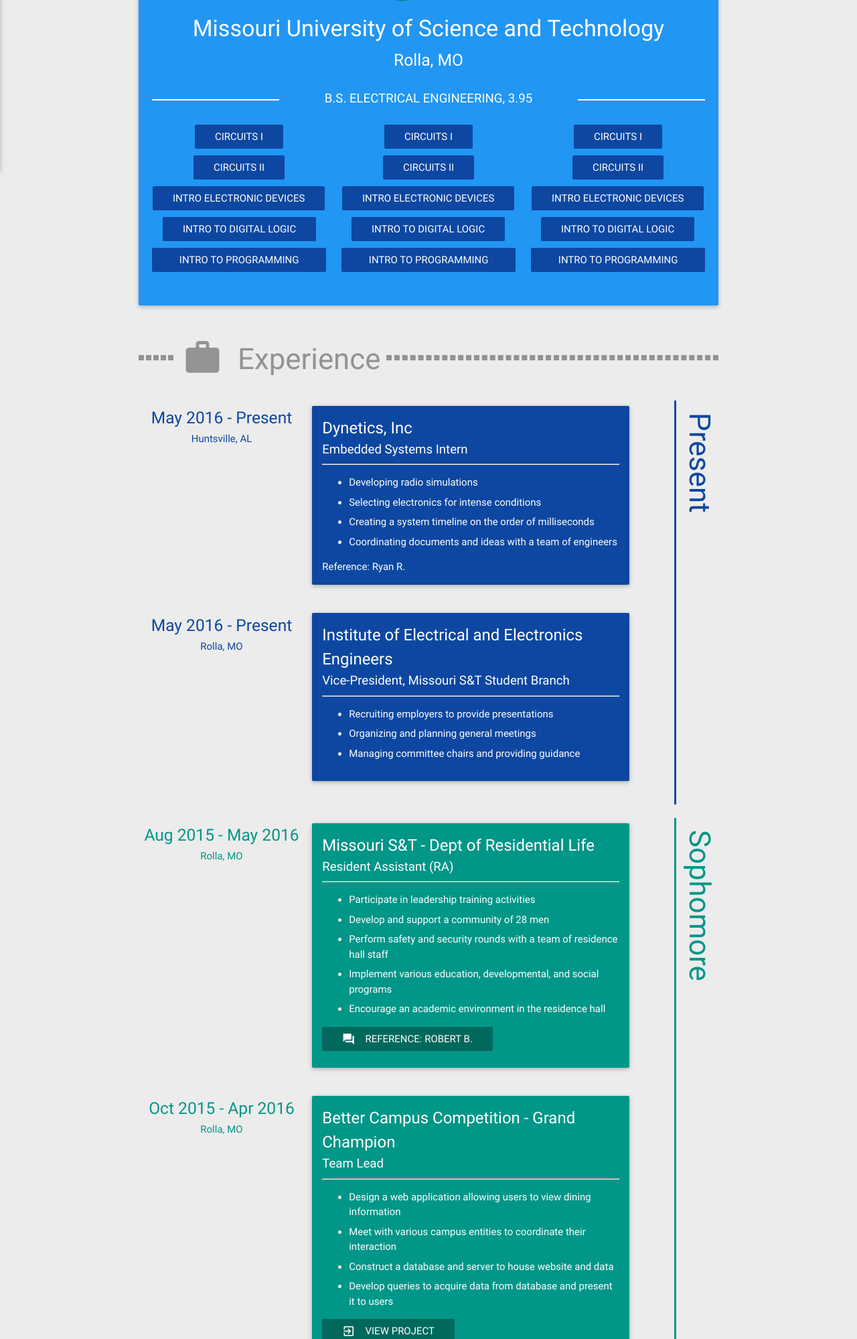
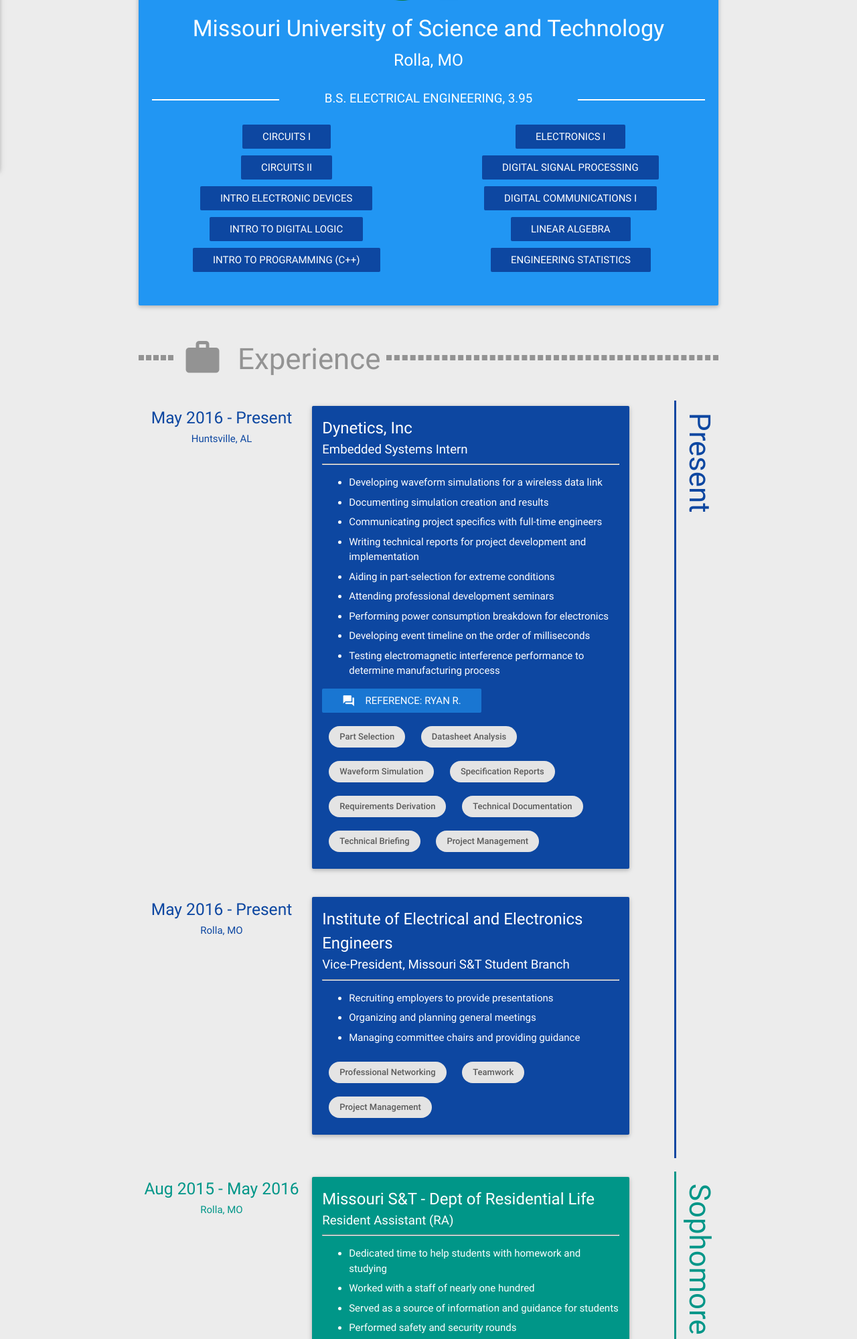
Before and after one commit to iprnq9/PersonalSite, a PHP site: page /resume.html in a window 1280 px wide. Shown: the part 605-2604 px from the top of the page at 67% size. Run offline with PHP 8.4, Linux system fonts and the light colour scheme; some libraries are stand-ins or nearby versions.

Commit message:
enhanced experience page

```diff
--- a/custom.css
+++ b/custom.css
@@ -257,3 +257,13 @@ body {
 .quick-facts hr {
     border: solid black 1px;
 }
+
+.chip {
+    margin: 10px;
+    text-align: center;
+}
+
+.justify {
+    text-align: justify;
+    text-align-last: justify;
+}
--- a/resume.html
+++ b/resume.html
@@ -94,7 +94,7 @@
                         </div>
                     </div>
                     <div class="row coursework hide-on-small-and-down">
-                        <div class="col s12 l4 center-align">
+                        <div class="col s12 l6 center-align">
                             <!-- Modal Trigger -->
                             <a class="waves-effect waves-light btn-flat blue darken-4 white-text modal-trigger" href="#ee2100">Circuits I</a>
                             <!-- Modal Structure -->
@@ -176,18 +176,18 @@
                                 </div>
                             </div><br>
                         </div>
-                        <div class="col s12 l4 center-align">
+                        <div class="col s12 l6 center-align">
                             <!-- Modal Trigger -->
-                            <a class="waves-effect waves-light btn-flat blue darken-4 white-text modal-trigger" href="#ee2100">Circuits I</a>
+                            <a class="waves-effect waves-light btn-flat blue darken-4 white-text modal-trigger" href="#ee3100">Electronics I</a>
                             <!-- Modal Structure -->
-                            <div id="ee2100" class="modal black-text">
+                            <div id="ee3100" class="modal black-text">
                                 <div class="modal-content">
-                                    <h4>Circuits I &bull; Elec Eng 2100</h4>
-                                    <p>Circuit elements, signals, Kirchhoff's laws, network theorems, mesh and nodal analysis, transient and complete response of RL, RC, and RLC circuits. Prerequisites: Math 1215 (or 1221) with a grade of "C" or better. Students should enroll in Elec Eng 2100 and Elec Eng 2101 simultaneously.
+                                    <h4>Electronics I &bull; Elec Eng 3100</h4>
+                                    <p>Diode and transistor circuits, small signal analysis, amplifier design, differential and operational amplifiers, flipflop circuits and waveshaping. Prerequisites: Elec Eng 2120, Elec Eng 2200, Elec Eng 2201, and Comp Eng 2210 each with a grade of "C" or better. Passing grade on Elec Eng Advancement Exam II and III. Elec Eng 3101 is a corequisite.
                                     </p>
                                     <hr />
-                                    <h4>Circuits I Laboratory &bull; Elec Eng 2101</h4>
-                                    <p>Safety, basic measurements and meters, oscilloscopes, resistor networks, measurement of capacitors and inductors, RLC circuit response. Prerequisite: Preceded or accompanied by Elec Eng 2100. A student who drops Elec Eng 2100 must also drop Elec Eng 2101.
+                                    <h4>Electronics I Laboratory &bull; Elec Eng 3101</h4>
+                                    <p>Experiments in design with diodes, transistors, differential and operational amplifiers, and logic components. Prerequisites: Elec Eng 2120, Elec Eng 2200, Elec Eng 2201, and Comp Eng 2210 each with a grade of "C" or better. Passing grade on Elec Eng Advancement Exam II and III. Elec Eng 3100 is a corequisite.
                                     </p>
                                 </div>
                                 <div class="modal-footer">
@@ -195,12 +195,16 @@
                                 </div>
                             </div><br>
                             <!-- Modal Trigger -->
-                            <a class="waves-effect waves-light btn-flat blue darken-4 white-text modal-trigger" href="#ee2120">Circuits II</a>
+                            <a class="waves-effect waves-light btn-flat blue darken-4 white-text modal-trigger" href="#ee3410">Digital Signal Processing</a>
                             <!-- Modal Structure -->
-                            <div id="ee2120" class="modal black-text">
+                            <div id="ee3410" class="modal black-text">
                                 <div class="modal-content">
-                                    <h4>Circuits II &bull; Elec Eng 2120</h4>
-                                    <p>Analysis of steady state AC circuits, phasor notation, polyphase circuits, complex frequency and frequency response, magnetically coupled circuits. Prerequisites: Elec Eng 2100 and Math 2222 each with grade of "C" or better; passing the Elec Eng Advancement Exam I.
+                                    <h4>Digital Signal Processing &bull; Elec Eng 3410</h4>
+                                    <p>Analysis methods for discrete-time signals and systems in the time and frequency-domains including signal models and Fourier techniques. Continuous-time concepts are included as introductory material. Prerequisites: ELEC ENG 2120 with a grade of "C" or better; passing the ELEC ENG Advancement Exam II.
+                                    </p>
+                                    <hr />
+                                    <h4>Discrete Linear Systems Laboratory &bull; Elec Eng 3411</h4>
+                                    <p>Software tools for signal and system representation and for time and frequency-domain systems analysis. Prerequisites: Elec Eng 2120 with a grade of "C" or better; passing the Elec Eng Advancement Exam II. Preceded or accompanied by Elec Eng 3410.
                                     </p>
                                 </div>
                                 <div class="modal-footer">
@@ -209,31 +213,32 @@
                             </div><br>
 
                             <!-- Modal Trigger -->
-                            <a class="waves-effect waves-light btn-flat blue darken-4 white-text modal-trigger" href="#ee2200">Intro Electronic Devices</a>
+                            <a class="waves-effect waves-light btn-flat blue darken-4 white-text modal-trigger" href="#ee3430">Digital Communications I</a>
                             <!-- Modal Structure -->
-                            <div id="ee2200" class="modal black-text">
+                            <div id="ee3430" class="modal black-text">
                                 <div class="modal-content">
-                                    <h4>Introduction to Electronic Devices &bull; Elec Eng 2200</h4>
-                                    <p>Materials and device structures for applications in analog and digital electronics. Topics include characteristics and basic circuits for diodes, field-effect transistors, bipolar junction transistors, and operational amplifiers. Prerequisites: Elec Eng 2100, Elec Eng 2101, and Physics 2135 each with grade of "C" or better; passing the Elec Eng Advancement Exam I. Students should enroll in Elec Eng 2200 and Elec Eng 2201 simultaneously.</p>
+                                    <h4>Digital Communications &bull; Elec Eng 3430</h4>
+                                    <p>
+                                        Signals and systems for digital communications. Topics include signals and their spectra, source formatting and source coding, digital baseband data communication, and digital pass-band modulation and demodulation. Prerequisites: Elec Eng 2120 with a grade of "C" or better; passing the Elec Eng Advancement Exam II; accompanied by Elec Eng 3431.
+                                    </p>
                                     <hr />
-                                    <h4>Introduction to Electronic Devices Laboratory&bull; Elec Eng 2201</h4>
-                                    <p>Laboratory tools and measurement techniques for basic electronic circuits using diodes, field-effect transistors, bipolar junction transistors, and operational amplifiers. Topics include DC biasing and applications in analog and digital electronics. Prerequisites: Elec Eng 2100, Elec Eng 2101, and Physics 2135 each with grade of "C" or better; passing the Elec Eng Advancement Exam I. Preceded or accompanied by Elec Eng 2200.</p>
+                                    <h4>Digital Communications Laboratory&bull; Elec Eng 3431</h4>
+                                    <p>
+                                        Laboratory and software tools for the analysis of communications and for linear and non-linear signals and systems. Topics include spectral analysis, transforms, and applications. Prerequisites: Elec Eng 2120 and Elec Eng 2101 with a grade of "C" or better; passing the Elec Eng Advancement Exam II; preceded or accompanied by Elec Eng 3430.
+                                    </p>
                                 </div>
                                 <div class="modal-footer">
-                                    <a href="#!" class=" modal-action modal-close waves-effect waves-green btn-flat">Close</a>
+                                    <a href="#!" class=" modal-action modal-close waves-effect waves-blue btn-flat">Close</a>
                                 </div>
                             </div><br>
                             <!-- Modal Trigger -->
-                            <a class="waves-effect waves-light btn-flat blue darken-4 white-text modal-trigger" href="#cpe2210">Intro to Digital Logic</a>
+                            <a class="waves-effect waves-light btn-flat blue darken-4 white-text modal-trigger" href="#math3108">Linear Algebra</a>
                             <!-- Modal Structure -->
-                            <div id="cpe2210" class="modal black-text">
+                            <div id="math3108" class="modal black-text">
                                 <div class="modal-content">
-                                    <h4>Introduction to Digital Logic &bull; Comp Eng 2210</h4>
-                                    <p>Binary arithmetic, Boolean algebra, logic and memory elements, computer organization. Prerequisite: Sophomore standing. Comp Eng 2211 is also a co-requisite for Comp Eng and Elec Eng majors.
-                                    </p>
-                                    <hr />
-                                    <h4>Introduction to Digital Logic Lab &bull; Comp Eng 2211</h4>
-                                    <p>Introduction to digital design techniques, logic gates, Medium Scale Integration (MSI) parts and flipflops, Timing analysis, Programming and use of Programmable Logic Devices (PLD). Prerequisite: Preceded or accompanied by Comp Eng 2210.
+                                    <h4>Linear Algebra &bull; Math 3108</h4>
+                                    <p>
+                                        Systems of linear equations, matrices, vector spaces, inner products, linear transformations, determinants, and eigenvalues are studied. Prerequisite: Math 1215 or 1221 or 2222 with a grade of "C" or better.
                                     </p>
                                 </div>
                                 <div class="modal-footer">
@@ -241,16 +246,12 @@
                                 </div>
                             </div><br>
                             <!-- Modal Trigger -->
-                            <a class="waves-effect waves-light btn-flat blue darken-4 white-text modal-trigger" href="#cs1570">Intro to Programming (C++)</a>
+                            <a class="waves-effect waves-light btn-flat blue darken-4 white-text modal-trigger" href="#stat3115">Engineering Statistics</a>
                             <!-- Modal Structure -->
-                            <div id="cs1570" class="modal black-text">
+                            <div id="stat3115" class="modal black-text">
                                 <div class="modal-content">
-                                    <h4>Introduction to Programming (C++) &bull; Comp Sci 1570</h4>
-                                    <p>Programming design and development using C++. Emphasis placed on problem solving methods using good programming practices and algorithm design and development. Topics included are syntax/semantics, logical, relational and arithmetic operators, decision branching, loops, functions, file I/O, arrays, output formatting, C-strings, and an introduction to Object-Oriented Programming including the development and use of classes. Prerequisite: Accompanied by Comp Sci 1580.
-                                    </p>
-                                    <hr />
-                                    <h4>Introduction to Programming (C++) Laboratory &bull; Comp Sci 1580</h4>
-                                    <p>Practical applications of concepts learned in Computer Science 1570. Hands-on instruction in C++ developing, debugging, and testing programming projects. Prerequisite: Accompanied by Comp Sci 1570.
+                                    <h4>Engineering Statistics &bull; Stat 3115</h4>
+                                    <p>An introduction to statistical methods in engineering and the physical sciences dealing with basic probability, distribution theory, confidence intervals, significance tests, and sampling. Credit will be given for only one of Stat 3111, 3113, 3115 or 3117. Prerequisite: Math 1215 or 1221 with a grade of "C" or better.
                                     </p>
                                 </div>
                                 <div class="modal-footer">
@@ -258,7 +259,7 @@
                                 </div>
                             </div><br>
                         </div>
-                        <div class="col s12 l4 center-align">
+                        <div class="col s12 l4 hide center-align">
                             <!-- Modal Trigger -->
                             <a class="waves-effect waves-light btn-flat blue darken-4 white-text modal-trigger" href="#ee2100">Circuits I</a>
                             <!-- Modal Structure -->
@@ -371,12 +372,28 @@
                         <span class="position">Embedded Systems Intern</span>
                         <hr />
                         <ul class="duties">
-                            <li>Developing radio simulations</li>
-                            <li>Selecting electronics for intense conditions</li>
-                            <li>Creating a system timeline on the order of milliseconds</li>
-                            <li>Coordinating documents and ideas with a team of engineers</li>
+                            <li>Developing waveform simulations for a wireless data link</li>
+                            <li>Documenting simulation creation and results</li>
+                            <li>Communicating project specifics with full-time engineers</li>
+                            <li>Writing technical reports for project development and implementation</li>
+                            <li>Aiding in part-selection for extreme conditions</li>
+                            <li>Attending professional development seminars</li>
+                            <li>Performing power consumption breakdown for electronics</li>
+                            <li>Developing event timeline on the order of milliseconds</li>
+                            <li>Testing electromagnetic interference performance to determine manufacturing process</li>
                         </ul>
-                        <span class="reference">Reference: Ryan R.</span>
+                        <a class="waves-effect btn-flat white-text blue darken-2" href="#" target="_blank"><i class="material-icons left">forum</i>Reference: Ryan R.</a>
+
+                        <div class="hide-on-med-and-down">
+                            <div class="chip"><i class="material-icons"></i>Part Selection</div>
+                            <div class="chip"><i class="material-icons"></i>Datasheet Analysis</div>
+                            <div class="chip"><i class="material-icons"></i>Waveform Simulation</div>
+                            <div class="chip"><i class="material-icons"></i>Specification Reports</div>
+                            <div class="chip"><i class="material-icons"></i>Requirements Derivation</div>
+                            <div class="chip"><i class="material-icons"></i>Technical Documentation</div>
+                            <div class="chip"><i class="material-icons"></i>Technical Briefing</div>
+                            <div class="chip"><i class="material-icons"></i>Project Management</div>
+                        </div>
                     </div>
                 </div>
                 <div class="row ">
@@ -393,6 +410,11 @@
                             <li>Organizing and planning general meetings</li>
                             <li>Managing committee chairs and providing guidance</li>
                         </ul>
+                        <div class="hide-on-med-and-down">
+                            <div class="chip"><i class="material-icons"></i>Professional Networking</div>
+                            <div class="chip"><i class="material-icons"></i>Teamwork</div>
+                            <div class="chip"><i class="material-icons"></i>Project Management</div>
+                        </div>
                     </div>
                 </div>
             </div>
@@ -413,13 +435,21 @@
                         <span class="position">Resident Assistant (RA)</span>
                         <hr />
                         <ul class="duties">
-                            <li>Participate in leadership training activities</li>
-                            <li>Develop and support a community of 28 men</li>
-                            <li>Perform safety and security rounds with a team of residence hall staff</li>
-                            <li>Implement various education, developmental, and social programs</li>
-                            <li>Encourage an academic environment in the residence hall</li>
+                            <li>Dedicated time to help students with homework and studying</li>
+                            <li>Worked with a staff of nearly one hundred</li>
+                            <li>Served as a source of information and guidance for students</li>
+                            <li>Performed safety and security rounds</li>
+                            <li>Developed a community of 28 men</li>
+                            <li>Encouraged an academic environment</li>
+                            <li>Documented detailed weekly updates and incident reports</li>
+                            <li>Attended workshops regarding leadership, safety, and inclusion</li>
                         </ul>
                         <a class="waves-effect btn-flat white-text teal darken-3" href="#" target="_blank"><i class="material-icons left">forum</i>Reference: Robert B.</a>
+                        <div class="hide-on-med-and-down">
+                            <div class="chip"><i class="material-icons"></i>Teamwork</div>
+                            <div class="chip"><i class="material-icons"></i>Detailed Documentation</div>
+                            <div class="chip"><i class="material-icons"></i>Leadership</div>
+                        </div>
                     </div>
                 </div>
                 <div class="row">
@@ -438,6 +468,14 @@
                             <li>Develop queries to acquire data from database and present it to users</li>
                         </ul>
                         <a class="waves-effect btn-flat white-text teal darken-3" href="https://github.com/iprnq9/FoodFinder" target="_blank"><i class="material-icons left">exit_to_app</i>View Project</a>
+                        <div class="hide-on-med-and-down">
+                            <div class="chip"><i class="material-icons"></i>PHP</div>
+                            <div class="chip"><i class="material-icons"></i>MySQL</div>
+                            <div class="chip"><i class="material-icons"></i>Technical Briefing</div>
+                            <div class="chip"><i class="material-icons"></i>HTML</div>
+                            <div class="chip"><i class="material-icons"></i>CSS</div>
+                            <div class="chip"><i class="material-icons"></i>Project Management</div>
+                        </div>
                     </div>
                 </div>
                 <div class="row ">
@@ -454,6 +492,11 @@
                             <li>Organized workshop times, location, and logistics</li>
                             <li>Promoted workshops to IEEE members</li>
                         </ul>
+                        <div class="hide-on-med-and-down">
+                            <div class="chip"><i class="material-icons"></i>Technical Communication</div>
+                            <div class="chip"><i class="material-icons"></i>Logistics</div>
+                            <div class="chip"><i class="material-icons"></i>Project Management</div>
+                        </div>
                     </div>
                 </div>
             </div>
@@ -480,6 +523,13 @@
                             <li>Created documentation and tutorials for content management system</li>
                         </ul>
                         <a class="waves-effect btn-flat white-text blue-grey darken-3" href="mailto:BLANK@BLANK.COM" target="_blank"><i class="material-icons left">forum</i>Reference: Tom D.</a>
+                        <div class="hide-on-med-and-down">
+                            <div class="chip"><i class="material-icons"></i>HTML</div>
+                            <div class="chip"><i class="material-icons"></i>CSS</div>
+                            <div class="chip"><i class="material-icons"></i>Technical Instruction</div>
+                            <div class="chip"><i class="material-icons"></i>Problem Solving</div>
+                            <div class="chip"><i class="material-icons"></i>Time Management</div>
+                        </div>
                     </div>
                 </div>
             </div>
@@ -507,13 +557,12 @@
                     <li>
                         <div class="collapsible-header blue darken-2"><i class="material-icons">code</i>Programming Languages</div>
                         <div class="collapsible-body blue">
-                            <p>
                             <table class="centered">
                                 <thead>
                                 <tr>
-                                    <th colspan="1">Language</th>
+                                    <th colspan="1">LANGUAGE</th>
                                     <th colspan="1">Low</th>
-                                    <th colspan="3">Experience Level</th>
+                                    <th colspan="3">EXPERIENCE LEVEL</th>
                                     <th colspan="1">High</th>
                                 </tr>
                                 </thead>
@@ -568,19 +617,17 @@
                                 </tr>
                                 </tbody>
                             </table>
-                            </p>
                         </div>
                     </li>
                     <li>
                         <div class="collapsible-header blue darken-2"><i class="material-icons">desktop_mac</i>Software</div>
                         <div class="collapsible-body blue">
-                            <p>
                             <table class="centered">
                                 <thead>
                                 <tr>
-                                    <th colspan="1">Application</th>
+                                    <th colspan="1">APPLICATION</th>
                                     <th colspan="1">Low</th>
-                                    <th colspan="3">Experience Level</th>
+                                    <th colspan="3">EXPERIENCE LEVEL</th>
                                     <th colspan="1">High</th>
                                 </tr>
                                 </thead>
@@ -635,20 +682,24 @@
                                 </tr>
                                 </tbody>
                             </table>
-                            </p>
                         </div>
                     </li>
                     <li>
                         <div class="collapsible-header blue darken-2"><i class="material-icons">power</i>Technical</div>
                         <div class="collapsible-body blue">
                             <div class="row">
-                                <p>
-                                    Soldering<br>
-                                    Circuit Analysis<br>
-                                    Part Selection<br>
-                                    Board Design<br>
-                                    Waveform Simulation
-                                </p>
+                                <div class="col s12 l6 push-l3 justify">
+                                    <div class="chip"><i class="material-icons"></i>Soldering</div>
+                                    <div class="chip"><i class="material-icons"></i>Circuit Analysis</div>
+                                    <div class="chip"><i class="material-icons"></i>Part Selection</div>
+                                    <div class="chip"><i class="material-icons"></i>Datasheet Analysis</div>
+                                    <div class="chip"><i class="material-icons"></i>Waveform Simulation</div>
+                                    <div class="chip"><i class="material-icons"></i>Specification Reports</div>
+                                    <div class="chip"><i class="material-icons"></i>Requirements Derivation</div>
+                                    <div class="chip"><i class="material-icons"></i>Technical Documentation</div>
+                                    <div class="chip"><i class="material-icons"></i>Technical Briefing</div>
+                                    <div class="chip"><i class="material-icons"></i>Project Management</div>
+                                </div>
                             </div>
                         </div>
                     </li>
```
